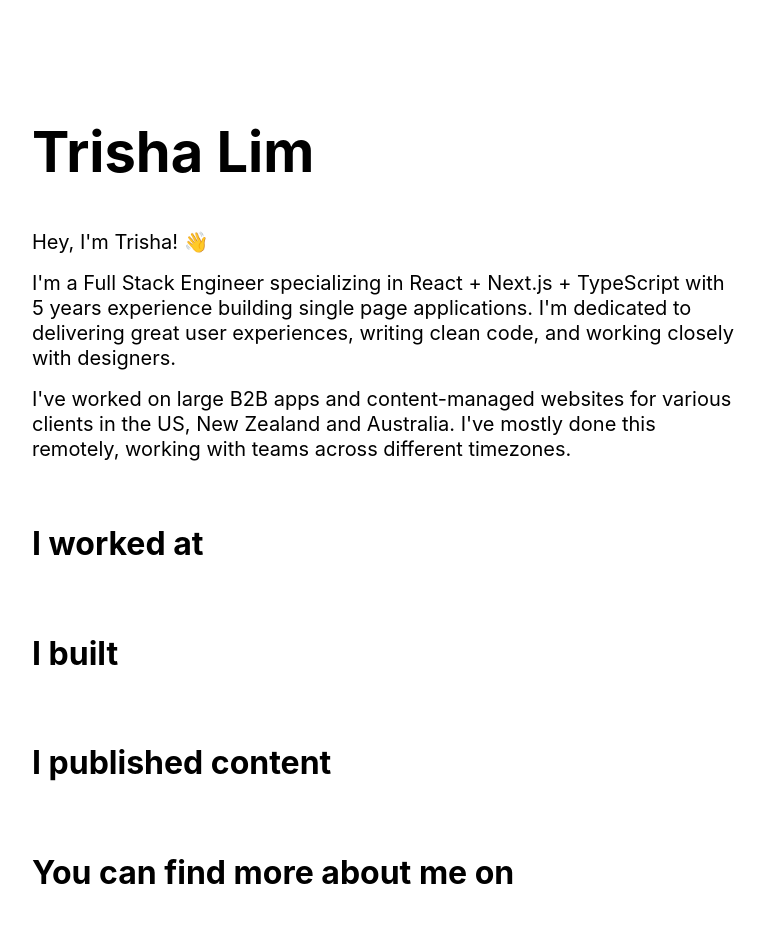
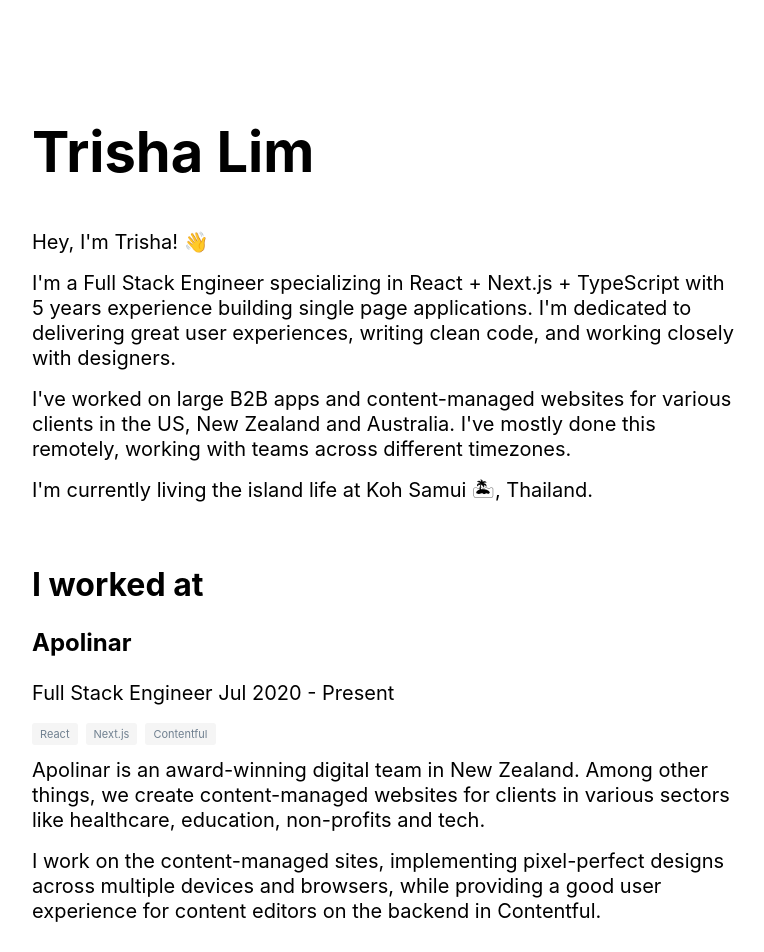
Before and after one commit to el-pol/nextjs-trishalim, a Next.js app: page / in a window 1280 px wide. Shown: the top 952 px of the page, without its empty margins (256-1020 px from the left). Built offline with nearby package versions, Linux system fonts and the light colour scheme.

Commit message:
Experience and Skill components

```diff
--- /dev/null
+++ b/components/Experience.tsx
@@ -0,0 +1,34 @@
+import { ReactElement } from "react";
+import { Experience as IExperience } from "../types/experience";
+import { Skill } from "./Skill";
+
+export const Experience = (props: {
+  content: IExperience
+}): ReactElement => {
+  const {
+    position,
+    company,
+    dateStart,
+    dateEnd,
+    description,
+    skills
+  } = props.content;
+
+  return (
+    <div className="experience">
+      <h3>{company}</h3>
+      <p>{position} {dateStart} - {dateEnd}</p>
+
+      <div className="experience__skills">
+        {
+          skills.map((s) => <Skill content={s} />)
+        }
+      </div>
+
+
+      <div>
+        {description}
+      </div>
+    </div>
+  )
+}
--- /dev/null
+++ b/components/Skill.tsx
@@ -0,0 +1,16 @@
+import { ReactElement } from "react";
+import { Skill as ISkill } from "../types/skill";
+
+export const Skill = (props: {
+  content: ISkill
+}): ReactElement => {
+  const {
+    name
+  } = props.content;
+
+  return (
+    <span className="skill">
+      {name}
+    </span>
+  )
+}
--- a/pages/index.tsx
+++ b/pages/index.tsx
@@ -1,9 +1,50 @@
 import type { NextPage } from 'next'
 import Head from 'next/head'
 import Image from 'next/image'
+import { ReactNode } from 'react'
+import { Experience } from '../components/Experience'
 import styles from '../styles/Home.module.css'
+import { Experience as IExperience } from '../types/experience'
+import { Skill } from '../types/Skill'
+
+const SKILLS: { [key: string]: Skill } = {
+  REACT: {
+    name: 'React'
+  },
+  NEXT: {
+    name: 'Next.js'
+  },
+  CONTENTFUL: {
+    name: 'Contentful'
+  }
+};
 
 const Home: NextPage = () => {
+
+  const experiences: Array<IExperience> = [
+    {
+      position: 'Full Stack Engineer',
+      company: 'Apolinar',
+      dateStart: 'Jul 2020',
+      dateEnd: 'Present',
+      description: <>
+        <p>
+          Apolinar is an award-winning digital team in New Zealand. Among other things,
+          we create content-managed websites for clients in various sectors like
+          healthcare, education, non-profits and tech.
+        </p>
+        <p>
+          I work on the content-managed sites, implementing pixel-perfect designs across
+          multiple devices and browsers, while providing a good user experience for
+          content editors on the backend in Contentful.
+        </p>
+      </>,
+      skills: [
+        SKILLS.REACT, SKILLS.NEXT, SKILLS.CONTENTFUL
+      ]
+    }
+  ];
+
   return (
     <div className={styles.container}>
       <Head>
@@ -36,10 +77,18 @@ const Home: NextPage = () => {
           different timezones.
         </p>
 
+        <p>
+          I'm currently living the island life at Koh Samui 🏝, Thailand.
+        </p>
+
         <br />
 
         <h2>I worked at</h2>
-
+          {
+            experiences.map((e) => (
+              <Experience content={e} />
+            ))
+          }
         <br />
 
         <h2>I built</h2>
--- a/styles/globals.css
+++ b/styles/globals.css
@@ -25,6 +25,10 @@ h2 {
   font-size: 2rem;
 }
 
+h3 {
+  font-size: 1.5rem;
+}
+
 p {
   margin-top: 0;
   margin-bottom: 1rem;
@@ -41,3 +45,20 @@ p {
     font-size: 1.25rem;
   }
 }
+
+.skill {
+  font-size: 11px;
+  background-color: whitesmoke;
+  color: slategray;
+  border-radius: 3px;
+  padding: 4px 8px;
+}
+
+.experience__skills {
+  margin-bottom: 1rem;
+}
+
+.experience__skills .skill {
+  margin-right: 0.5rem;
+  margin-bottom: 0.25rem;
+}
--- /dev/null
+++ b/types/experience.ts
@@ -0,0 +1,11 @@
+import { ReactNode } from "react";
+import { Skill } from "./Skill";
+
+export interface Experience {
+  position: string;
+  company: string;
+  dateStart: string;
+  dateEnd: string;
+  description: ReactNode;
+  skills: Array<Skill>;
+}
--- /dev/null
+++ b/types/skill.ts
@@ -0,0 +1,5 @@
+export interface Skill {
+  name: string;
+  slug?: string;
+  logo?: string;
+}
```
